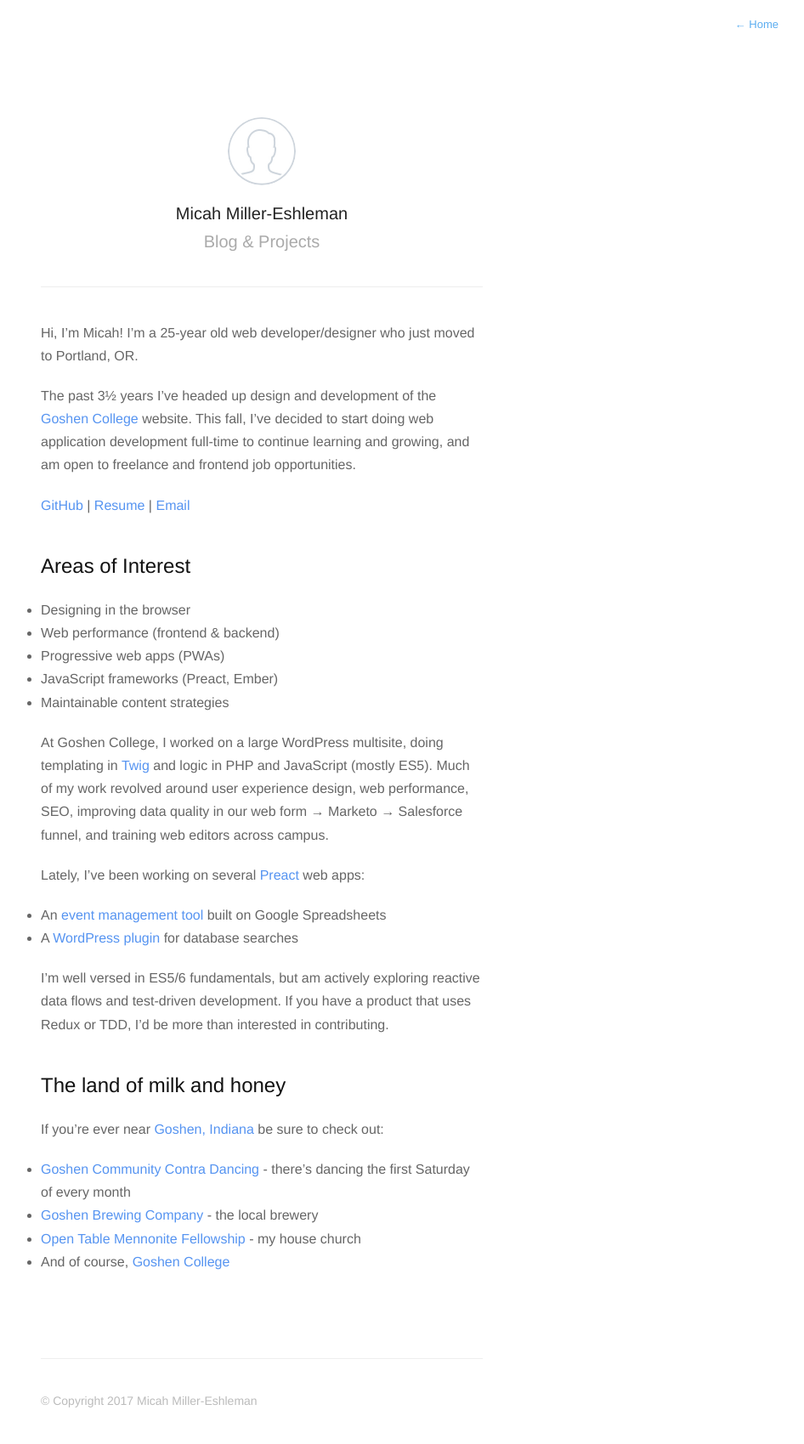
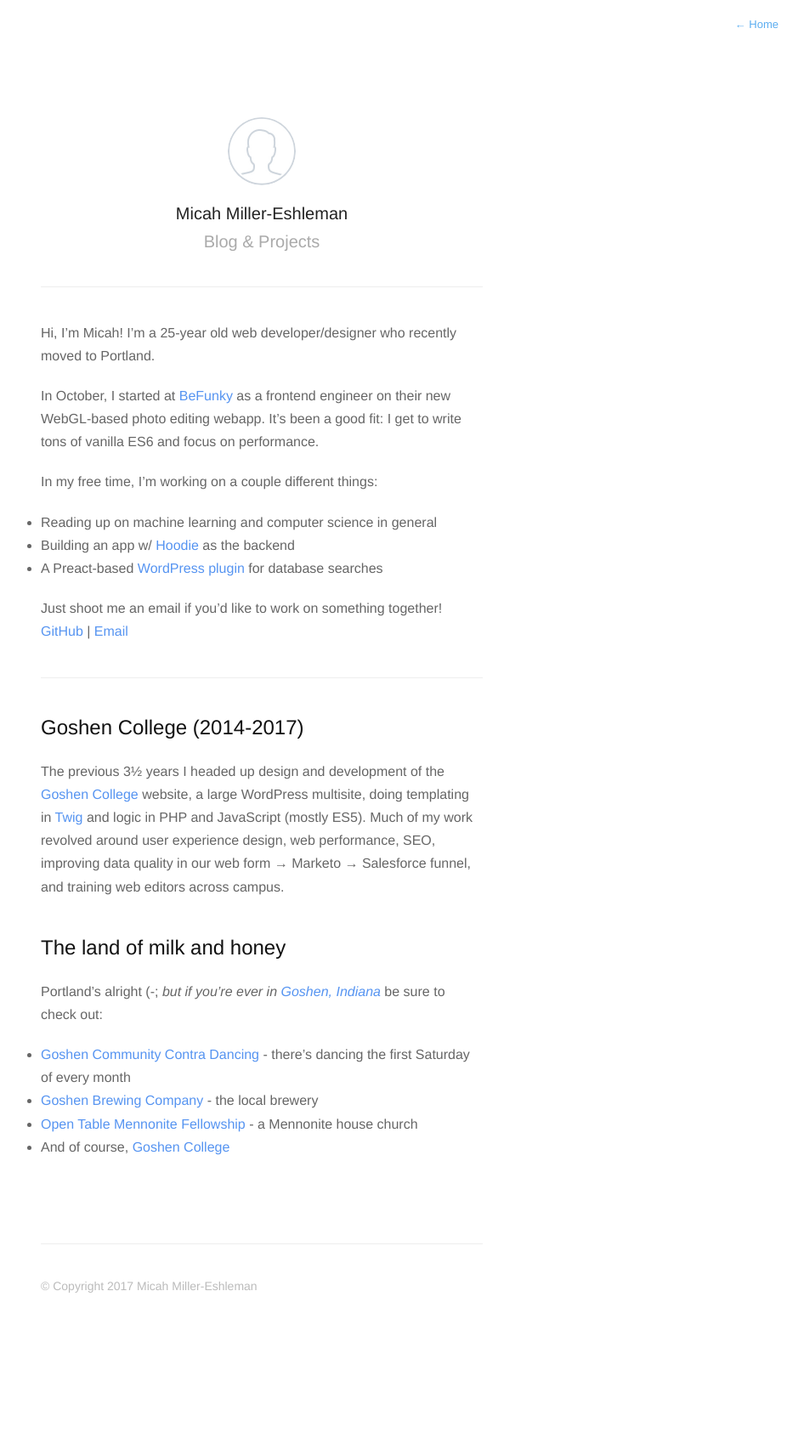
Before and after one commit to micahjon/micahjon.github.io, a Jekyll site: the page built from about.md, in a window 1280 px wide. Shown: the whole page at 85% size, without its empty margins (332-1278 px from the left). Built offline with Jekyll 4.4.1, drawn with Linux system fonts in a browser that asks for light colours; after the commit the page ends 1564 px from its top, so only the background shows below that.

Commit message:
Update About page w/ new BeFunky job

```diff
--- a/about.md
+++ b/about.md
@@ -5,36 +5,32 @@ profile: true
 isPage: true
 ---
 
-Hi, I'm Micah! I'm a 25-year old web developer/designer who just moved to Portland, OR.
+Hi, I'm Micah! I'm a 25-year old web developer/designer who recently moved to Portland.
 
-The past 3½ years I've headed up design and development of the [Goshen College](https://www.goshen.edu) website. This fall, I've decided to start doing web application development full-time to continue learning and growing, and am open to freelance and frontend job opportunities.
+In October, I started at [BeFunky](https://www.befunky.com/) as a frontend engineer on their new WebGL-based photo editing webapp. It's been a good fit: I get to write tons of vanilla ES6 and focus on performance.
 
-[GitHub](https://github.com/pranksinatra) \| [Resume](https://docs.google.com/document/d/19wP6RUDFFPKg1mYMpLAb-sbr_EOID3YKdXxg4qGOvq8) \| [Email](mailto:micah.millereshleman@gmail.com)
+In my free time, I'm working on a couple different things:
 
-## Areas of Interest
+- Reading up on machine learning and computer science in general
+- Building an app w/ [Hoodie](http://hood.ie/) as the backend
+- A Preact-based [WordPress plugin](https://github.com/pranksinatra/network-database-search) for database searches
 
-- Designing in the browser
-- Web performance (frontend & backend)
-- Progressive web apps (PWAs)
-- JavaScript frameworks (Preact, Ember)
-- Maintainable content strategies
+Just shoot me an email if you'd like to work on something together!
+[GitHub](https://github.com/pranksinatra) \| [Email](mailto:micah.millereshleman@gmail.com)
 
-At Goshen College, I worked on a large WordPress multisite, doing templating in [Twig](https://twig.symfony.com/) and logic in PHP and JavaScript (mostly ES5). Much of my work revolved around user experience design, web performance, SEO, improving data quality in our web form → Marketo → Salesforce funnel, and training web editors across campus.
+---
 
-Lately, I've been working on several [Preact](https://preactjs.com/) web apps:
+## Goshen College (2014-2017)
 
-- An [event management tool](https://github.com/pranksinatra/homecoming-preact) built on Google Spreadsheets
-- A [WordPress plugin](https://github.com/pranksinatra/network-database-search) for database searches
-
-I'm well versed in ES5/6 fundamentals, but am actively exploring reactive data flows and test-driven development. If you have a product that uses Redux or TDD, I'd be more than interested in contributing.
+The previous 3½ years I headed up design and development of the [Goshen College](https://www.goshen.edu) website, a large WordPress multisite, doing templating in [Twig](https://twig.symfony.com/) and logic in PHP and JavaScript (mostly ES5). Much of my work revolved around user experience design, web performance, SEO, improving data quality in our web form → Marketo → Salesforce funnel, and training web editors across campus.
 
 ## The land of milk and honey
 
-If you're ever near [Goshen, Indiana](https://goo.gl/maps/7C2mekv84TN2) be sure to check out:
+Portland's alright (-; *but if you're ever in [Goshen, Indiana](https://goo.gl/maps/7C2mekv84TN2)* be sure to check out:
 
 - [Goshen Community Contra Dancing](http://godancing.org) - there's dancing the first Saturday of every month
 - [Goshen Brewing Company](http://goshenbrewing.com/) - the local brewery
-- [Open Table Mennonite Fellowship](http://www.opentablemennonite.org/) - my house church
+- [Open Table Mennonite Fellowship](http://www.opentablemennonite.org/) - a Mennonite house church
 - And of course, [Goshen College](https://www.goshen.edu)
 
 {% include footer.html %}
```
